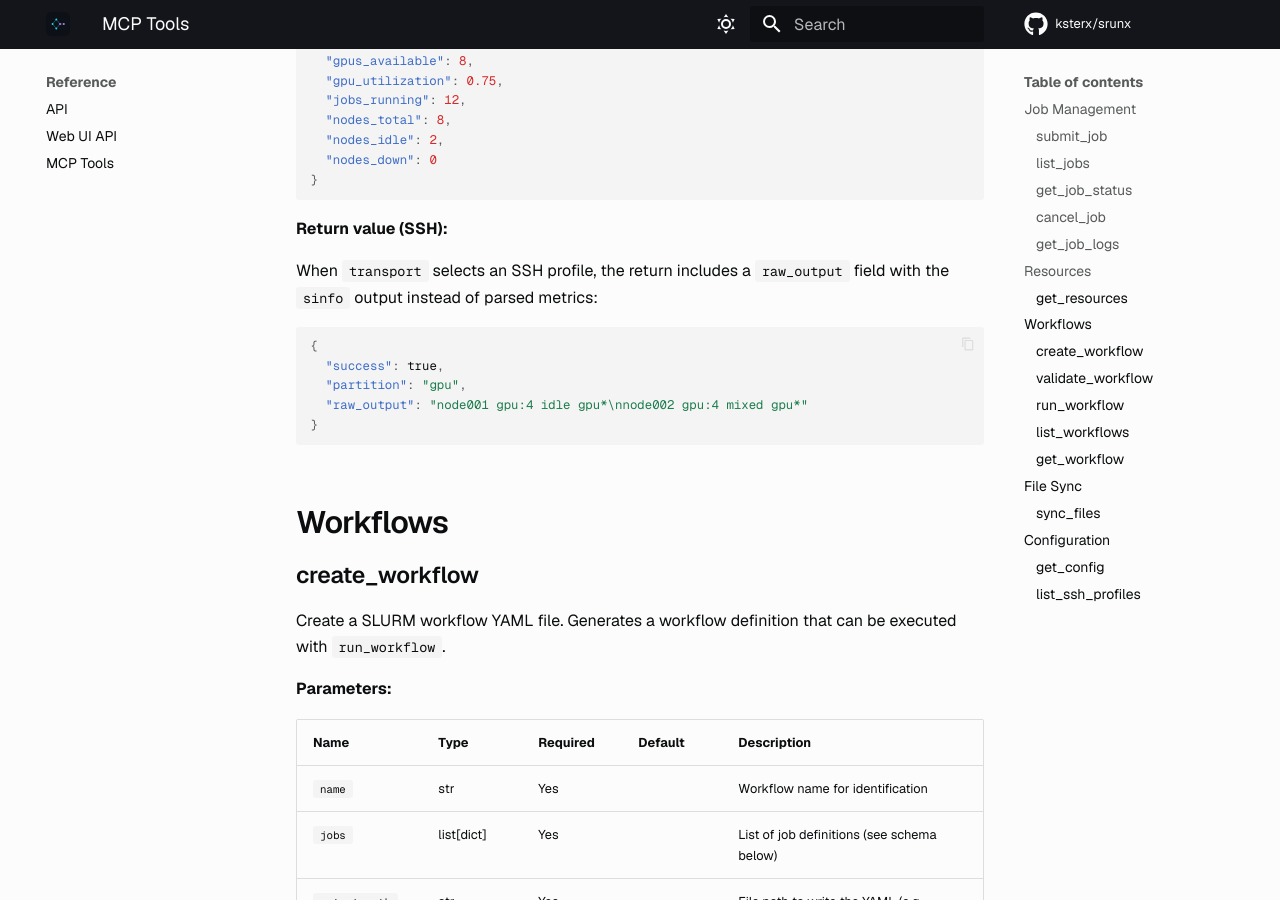
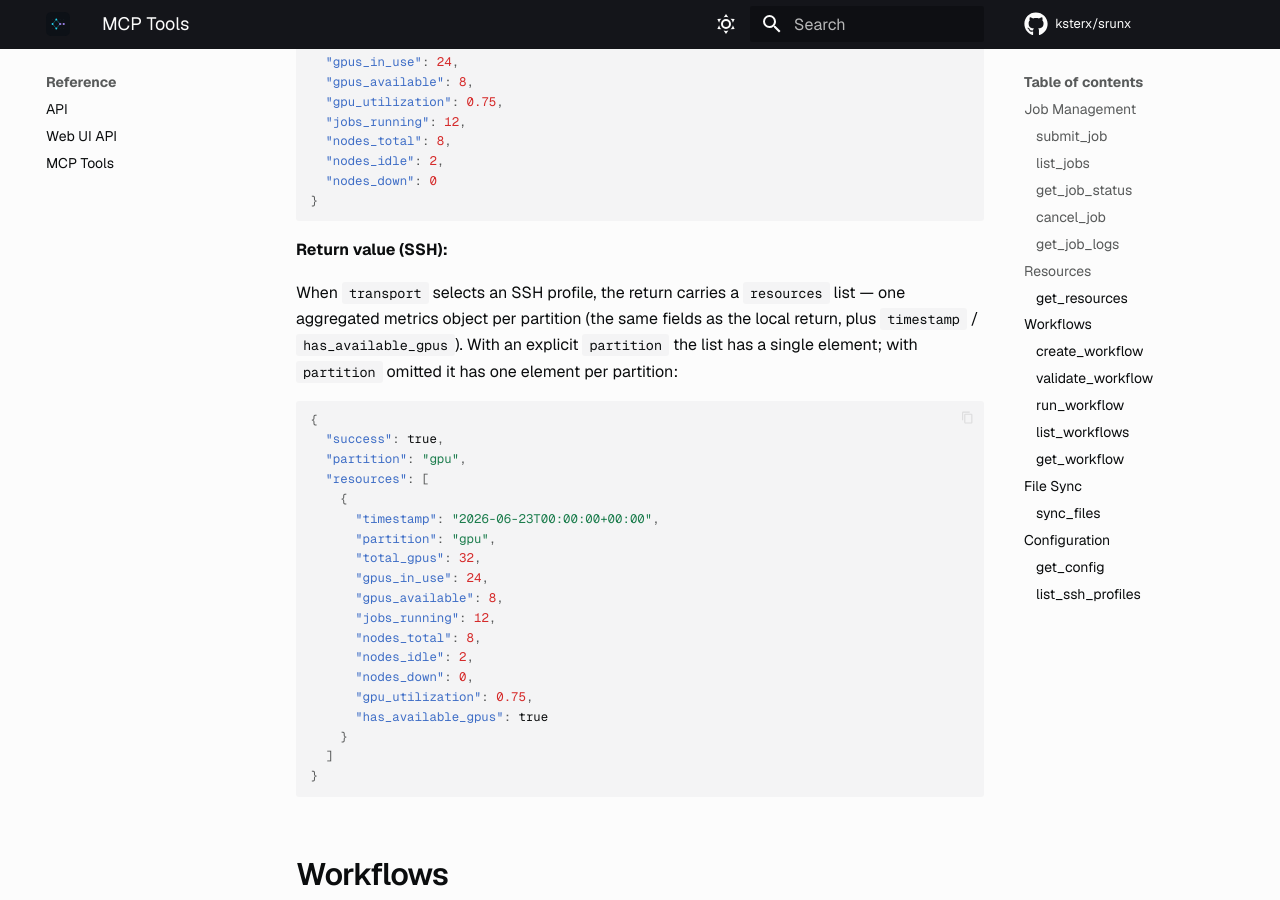
Before and after one commit to ksterx/srunx, an MkDocs documentation site: the page built from docs/reference/mcp-tools.md, in a window 1280 px wide and 900 px high, scrolled down 5126 px. Built offline with MkDocs 1.6.1 and Material for MkDocs 9.7.7, drawn with Linux system fonts in a browser that asks for light colours; comment, search, counter and statistics services are not loaded; some of the changed text lies outside the part shown.

Commit message:
docs(mcp): correct get_job_logs/get_resources SSH response shapes
Codex review flagged two stale response-shape notes in the MCP reference:
- log_files is populated for every transport (local + SSH), not local-only.
- SSH get_resources returns a `resources` list of per-partition aggregate
  metrics, not a `raw_output` sinfo string.

Co-Authored-By: Claude Opus 4.8 <noreply@anthropic.com>
Claude-Session: https://claude.ai/code/session_01TxyPpsgYRCHYwyV9qj2bWR

````diff
--- a/docs/reference/mcp-tools.md
+++ b/docs/reference/mcp-tools.md
@@ -157,8 +157,9 @@ Get stdout/stderr logs for a SLURM job.
 ```
 
 !!! note
-    The `log_files` field is only present for local queries (when
-    `transport` is omitted).
+    The `log_files` field is populated the same way for every transport
+    (local and SSH) — it lists the discovered log files, or `[]` when none
+    were found.
 
 ## Resources
 
@@ -192,14 +193,31 @@ Get current GPU and node resource availability on the SLURM cluster.
 
 **Return value (SSH):**
 
-When `transport` selects an SSH profile, the return includes a `raw_output`
-field with the `sinfo` output instead of parsed metrics:
+When `transport` selects an SSH profile, the return carries a `resources`
+list — one aggregated metrics object per partition (the same fields as the
+local return, plus `timestamp` / `has_available_gpus`). With an explicit
+`partition` the list has a single element; with `partition` omitted it has
+one element per partition:
 
 ``` json
 {
   "success": true,
   "partition": "gpu",
-  "raw_output": "node001 gpu:4 idle gpu*\nnode002 gpu:4 mixed gpu*"
+  "resources": [
+    {
+      "timestamp": "2026-06-23T00:00:00+00:00",
+      "partition": "gpu",
+      "total_gpus": 32,
+      "gpus_in_use": 24,
+      "gpus_available": 8,
+      "jobs_running": 12,
+      "nodes_total": 8,
+      "nodes_idle": 2,
+      "nodes_down": 0,
+      "gpu_utilization": 0.75,
+      "has_available_gpus": true
+    }
+  ]
 }
 ```
 
````
